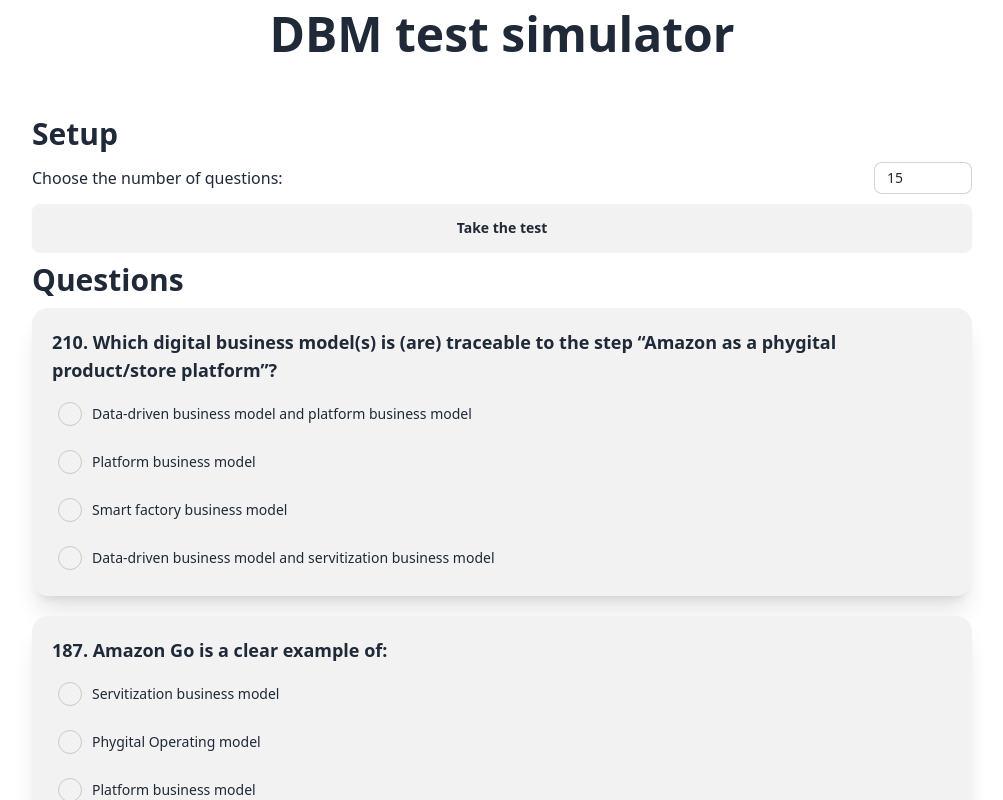
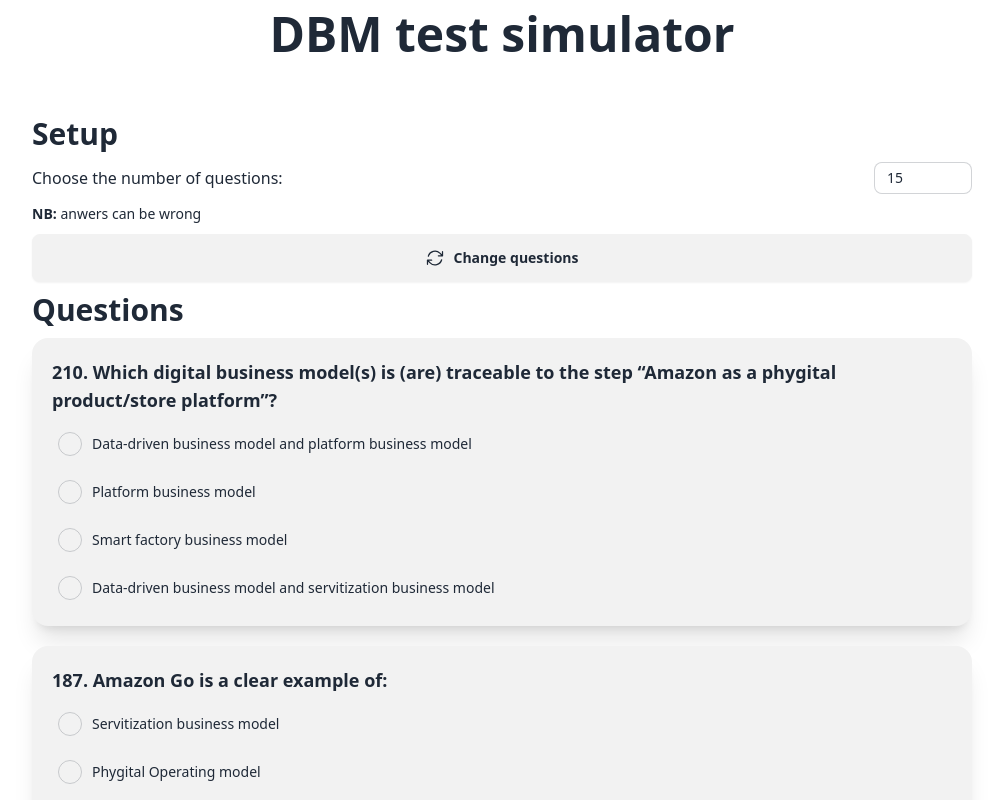
Before and after one commit to Gabriele3vi/DigitalBusinessModellingQuiz, a SvelteKit app: page / in a window 1280 px wide. Both pictures are taken after a click on the button "Take the test". Shown: the top 800 px of the page, without its empty margins (138-1141 px from the left). Built offline with nearby package versions, Linux system fonts and the light colour scheme.

Commit message:
Corrected some questions

```diff
--- a/src/routes/+page.svelte
+++ b/src/routes/+page.svelte
@@ -8,6 +8,7 @@
 
   let questions = []
   let numRandomQuest = 15
+  let buttonMsg = "Take the test"
 
   //questo metodo ritorna una lista di interi random diversi di lunghezza data nel range [min, max]
   function getRandomIntSet(size, min, max){
@@ -34,6 +35,7 @@
       questions.push(data.questions[n])
     }
     started = true
+    buttonMsg = "Change questions"
   }
 </script>
 
@@ -48,12 +50,20 @@
       <label for="qnumber" class="">Choose the number of questions:</label>
       <input name="qnumber" type="number" min="1" max="30" step="1" bind:value={numRandomQuest} class="input input-bordered input-sm w-min max-w-xs" />
     </div>
-    <button class="btn" on:click={start_test}>Take the test</button>
+    <p class="text-sm"><span class="font-bold">NB:</span> anwers can be wrong</p>
+    <button class="btn" on:click={start_test}>
+      {#if started}
+      <svg xmlns="http://www.w3.org/2000/svg" fill="none" viewBox="0 0 24 24" stroke-width="1.5" stroke="currentColor" class="w-5 h-5">
+        <path stroke-linecap="round" stroke-linejoin="round" d="M16.023 9.348h4.992v-.001M2.985 19.644v-4.992m0 0h4.992m-4.993 0l3.181 3.183a8.25 8.25 0 0013.803-3.7M4.031 9.865a8.25 8.25 0 0113.803-3.7l3.181 3.182m0-4.991v4.99" />
+      </svg>
+      {/if}
+      {buttonMsg}
+    </button>
   </div>
   <h1 class="text-3xl font-bold">Questions</h1>
   <div class="flex flex-col gap-y-5">
     {#if !started}
-    <h3>Questions will be displayed here</h3>
+    <h3>Click the button to generate some questions</h3>
     {:else}
      {#each questions as q (q.qnumber)}
       <Question {...q}/>
```
Also changed, not shown: static/q.json.
